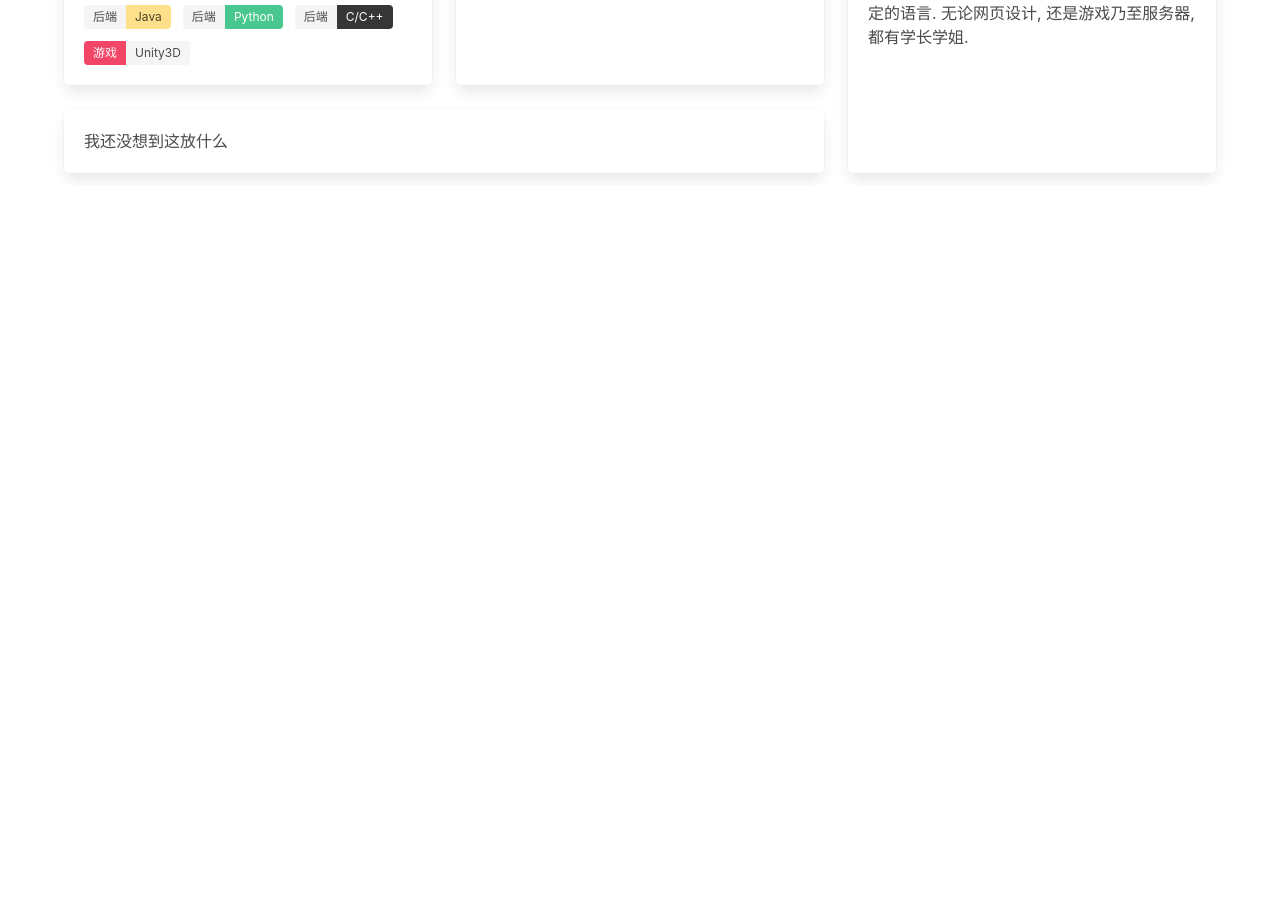
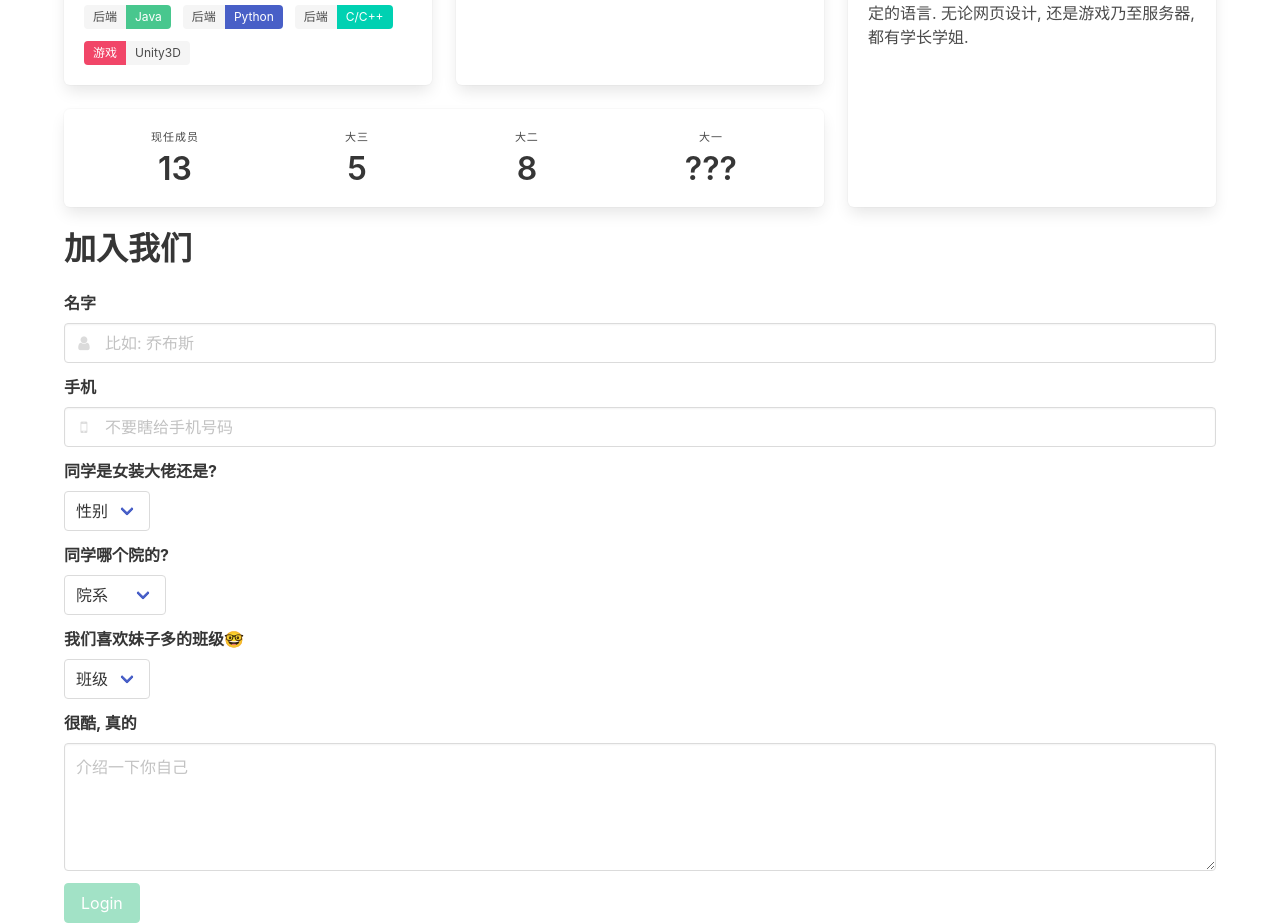
Before and after one commit to QueenYoung/zerostudio, a Vue app: page / in a window 1280 px wide. Shown: the part 689-1612 px from the top of the page. Before the commit the page ends 874 px from the top, so only its background shows below. Built offline with nearby package versions, Linux system fonts and the light colour scheme; the HTML template or start-up script is replaced by a standard one.

Commit message:
报名基本可用

```diff
--- a/src/components/BaseField.vue
+++ b/src/components/BaseField.vue
@@ -5,7 +5,7 @@
       <input :type="type"
         class="input"
         :placeholder="placeholder"
-        :value="email"
+        :value="inputValue"
         @input="getInput"
         >
       <span class="icon is-small is-left">
@@ -15,6 +15,7 @@
         <i class="fa" :class="iconRight"> </i>
       </span>
     </p>
+    <p class="help is-danger" v-if="status === false">{{warning}}</p>
   </div>
 </template>
 
@@ -31,17 +32,19 @@ export default {
       type: String,
       required: true
     },
-    status
+    status,
+    index: Number,
+    warning: String
   },
   methods: {
     getInput(event) {
-      this.email = event.target.value
-      this.$emit('showInput', this.email)
+      this.inputValue = event.target.value
+      this.$emit('showInput', this.inputValue, this.index)
     }
   },
   data() {
     return {
-      email: ''
+      inputValue: ''
     }
   },
   computed: {
--- a/src/components/Tile.vue
+++ b/src/components/Tile.vue
@@ -1,5 +1,4 @@
 <template>
-  <div class="container">
   <div class="tile is-ancestor">
   <div class="tile is-vertical is-8">
     <div class="tile">
@@ -18,7 +17,7 @@
           <div class="control">
             <div class="tags has-addons">
               <span class="tag is-dark">前端</span>
-              <span class="tag is-info">Good JS</span>
+              <span class="tag is-link">Good JS</span>
             </div>
           </div>
 
@@ -41,19 +40,19 @@
           <div class="control">
             <div class="tags has-addons">
               <span class="tag is-light">后端</span>
-              <span class="tag is-warning">Java</span>
+              <span class="tag is-success">Java</span>
             </div>
           </div>
           <div class="control">
             <div class="tags has-addons">
               <span class="tag is-light">后端</span>
-              <span class="tag is-success">Python</span>
+              <span class="tag is-link">Python</span>
             </div>
           </div>
           <div class="control">
             <div class="tags has-addons">
               <span class="tag is-light">后端</span>
-              <span class="tag is-dark">C/C++</span>
+              <span class="tag is-primary">C/C++</span>
             </div>
           </div>
         </div>
@@ -76,7 +75,32 @@
     </div>
     <div class="tile is-parent">
       <article class="tile is-child box">
-        我还没想到这放什么
+      <nav class="level is-mobile">
+        <div class="level-item has-text-centered">
+          <div>
+            <p class="heading">现任成员</p>
+            <p class="title">13</p>
+          </div>
+        </div>
+        <div class="level-item has-text-centered">
+          <div>
+            <p class="heading">大三</p>
+            <p class="title">5</p>
+          </div>
+        </div>
+        <div class="level-item has-text-centered">
+          <div>
+            <p class="heading">大二</p>
+            <p class="title">8</p>
+          </div>
+        </div>
+        <div class="level-item has-text-centered">
+          <div>
+            <p class="heading">大一</p>
+            <p class="title">???</p>
+          </div>
+        </div>
+      </nav>
       </article>
     </div>
   </div>
@@ -86,12 +110,11 @@
       <div class="content">
        <p>零点工作室有一个很大的特点是对算法兴趣较浓. </p>
           <p>算法并不是想象中的那么高上大的东西, 我们培养的只是一种在解决问题过程中, 不断挑战自己突破自己, 最后优雅解决某个问题的能力. </p>
-          <p>这不仅会提高你的编程自信, 也对之后的求职有极大的帮助.</p>
+          <p>这不仅会提高你的<strong>编程自信</strong>, 也对之后的求职有极大的帮助.</p>
           <p>另外我们崇尚自由, 并不要求你一定要某个特定的语言. 无论网页设计, 还是游戏乃至服务器, 都有学长学姐.</p>
       </div>
-    </article>
-  </div>
-</div>
+      </article>
+    </div>
   </div>
 </template>
 
--- a/src/components/Website.vue
+++ b/src/components/Website.vue
@@ -2,18 +2,24 @@
   <main class="">
     <hero color="info" title="That's Zero"></hero>
     <br>
-    <tiles/>
+    <div class="container">
+      <tiles/>
+      <h2 class="title">加入我们</h2>
+      <my-form/>
+    </div>
   </main>
 </template>
 
 <script>
   import Hero from './Hero'
   import Tiles from './Tile'
+  import Form from './my-form'
 
   export default {
     components: {
       'hero': Hero,
-      'tiles': Tiles
+      'tiles': Tiles,
+      'my-form': Form
     }
   }
 </script>
--- a/src/components/my-form.vue
+++ b/src/components/my-form.vue
@@ -1,13 +1,61 @@
 <template>
   <form @submit.prevent="login">
-  <my-field
-    iconName="envelope"
-    placeholder="write your email"
-    type="email"
-    labelTitle="email"
+    <my-field v-for="(field, index) in fields" :key="index"
+      v-bind="field"
+      :status="status[index]"
+      :index="index"
       @showInput="yo"
-    :status="status[0]"
     />
+
+    <div class="field">
+      <label for="" class="label">同学是女装大佬还是?</label>
+      <div class="control">
+        <div class="select">
+          <select v-model="sex">
+            <option disabled value="">性别</option>
+            <option value="男">👨🏻</option>
+            <option value="女">👩🏻</option>
+          </select>
+        </div>
+      </div>
+    </div>
+
+
+    <div class="field">
+      <label for="" class="label">同学哪个院的?</label>
+      <div class="control">
+        <div class="select">
+          <select v-model="college">
+            <option disabled value="">院系</option>
+            <option>软件院</option>
+            <option>计信院</option>
+            <option>工学院</option>
+            <option>其他</option>
+          </select>
+        </div>
+      </div>
+    </div>
+
+    <div class="field">
+      <label class="label">我们喜欢妹子多的班级🤓</label>
+      <div class="control">
+        <div class="select">
+          <select v-model="classroom">
+            <option disabled value="">班级</option>
+            <option v-for="n in 14" :key="n">{{n}}</option>
+          </select>
+        </div>
+      </div>
+    </div>
+
+    <div class="field">
+      <label class="label">很酷, 真的</label>
+      <div class="control">
+        <textarea class="textarea"
+        placeholder="介绍一下你自己" v-model="introduce"/>
+      </div>
+    </div>
+
     <div class="field">
       <p class="control">
         <button
@@ -26,26 +74,64 @@
 export default {
   components: {
     'my-field': Field,
-      'hero': Hero
+    hero: Hero
   },
   data() {
     return {
-        status: [undefined],
-        emailInput: ''
+      fields: [
+        {
+          iconName: 'user',
+          placeholder: '比如: 乔布斯',
+          type: 'text',
+          labelTitle: '名字',
+          warning: '不要用英文名耍我'
+        },
+        {
+          iconName: 'mobile',
+          placeholder: '不要瞎给手机号码',
+          type: 'tel',
+          labelTitle: '手机'
+        }
+      ],
+      status: Array.apply(null, { length: 2 }),
+      inputs: Array.apply(null, { length: 2 }),
+      sex: '',
+      college: '',
+      classroom: '',
+      introduce: ''
     }
   },
   methods: {
-      yo(input) {
-        this.emailInput = input
-        this.status.splice(0, 1, input.endsWith('@gmail.com'))
+    yo(input, index) {
+      this.inputs.splice(index, 1, input)
+      if (index === 0) {
+        this.status.splice(index, 1, this.legalName(input))
+      } else {
+        this.status.splice(index, 1, this.legalTelphone(input))
+      }
     },
     login() {
-        let formData = new FormData()
-        formData.append('email', this.emailInput)
-        console.log(formData['email'])
+      alert(this.inputs, this.sex)
     },
     canLogin() {
-        return this.status.every(Boolean)
+      return (
+        this.status.every(Boolean) &&
+        [this.sex, this.college, this.classroom, this.introduce].every(Boolean)
+      )
+    },
+    legalTelphone(input) {
+      const tel = /^1[3578]\d{9}$/
+      return tel.test(input)
+    },
+    legalName(input) {
+      if (input === '乔布斯') {
+        alert('老子去你妈的!')
+        alert('给我好好填!')
+        return false
+      }
+      const range = [0x4e00, 0x9fa5]
+      const codePoints = Array.from(input, code => code.codePointAt(0))
+      return codePoints.every(point => point >= range[0] && point <= range[1])
     }
   }
 }
```
Lines whose indentation alone changed are shown as unchanged.
